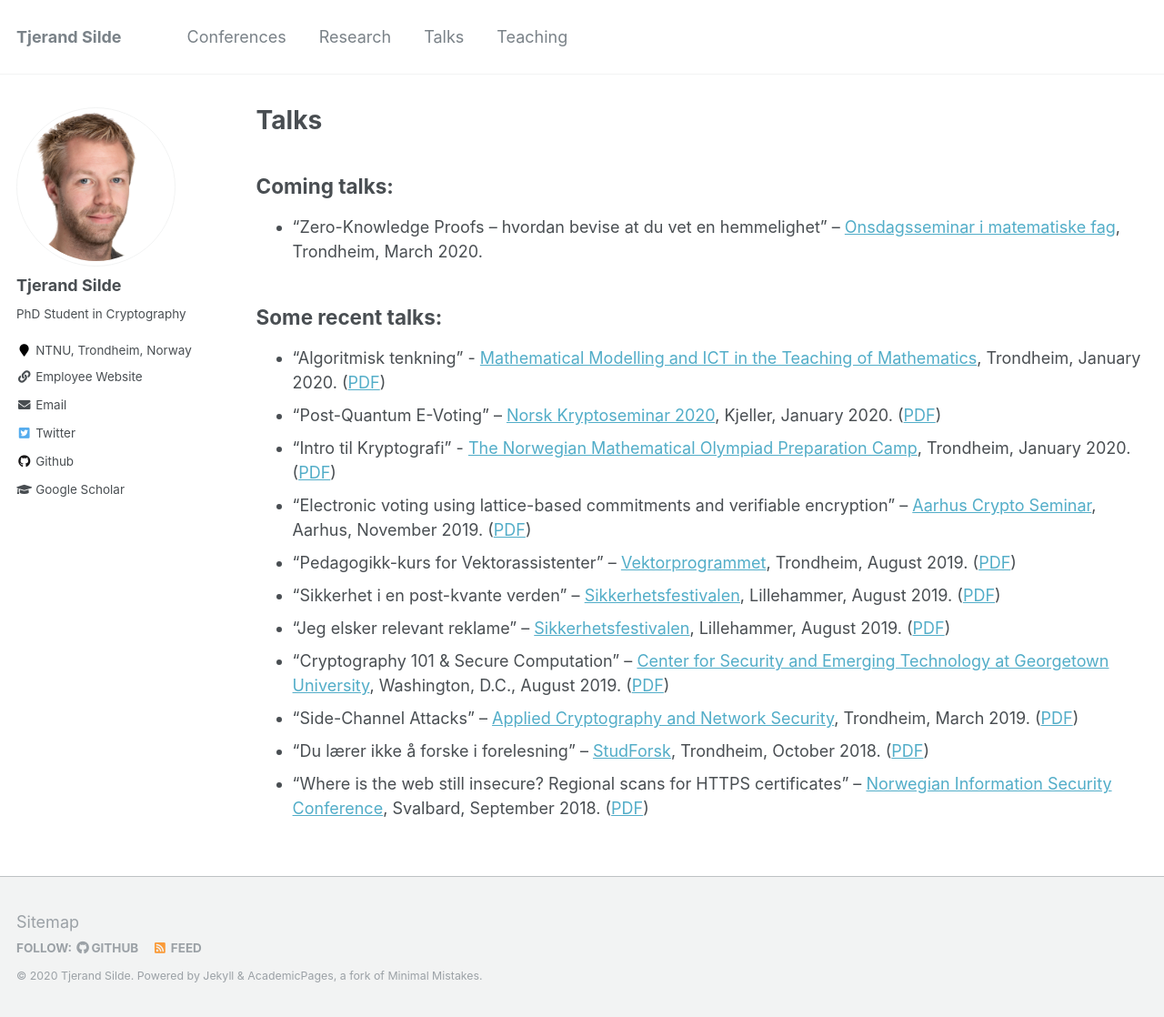
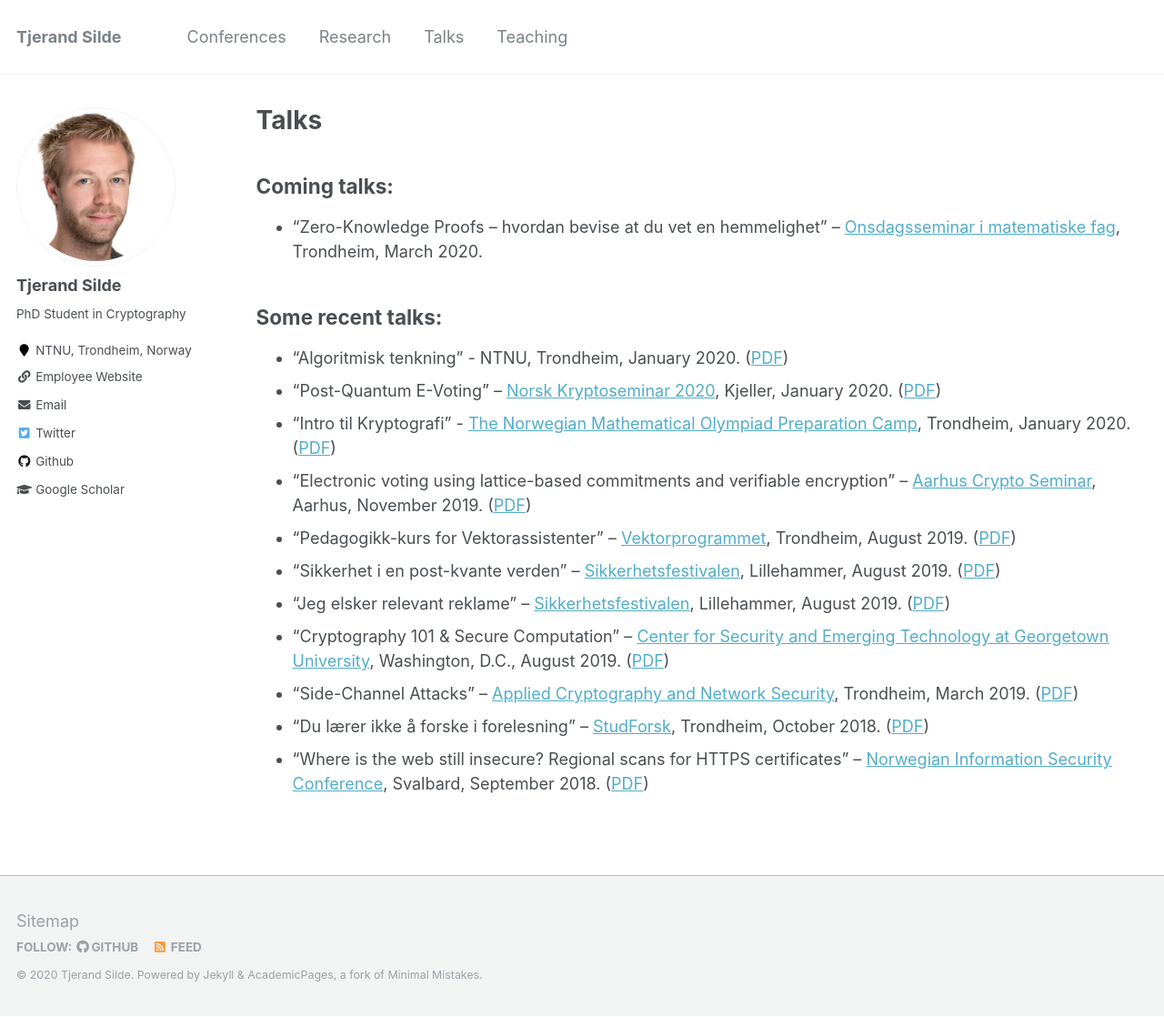
Before and after one commit to tjesi/tjesi.github.io, a Jekyll site: the page built from _pages/talks.md, in a window 1280 px wide and 1118 px high. Shown: the whole window at 91% size. Built offline with Jekyll 4.4.1, drawn with Linux system fonts in a browser that asks for light colours.

Commit message:
Update talks.md

```diff
--- a/_pages/talks.md
+++ b/_pages/talks.md
@@ -11,7 +11,7 @@ author_profile: true
 
 ## Some recent talks:
 
-* "Algoritmisk tenkning" - [Mathematical Modelling and ICT in the Teaching of Mathematics](https://www.ntnu.edu/studies/courses/SKOLE6232), Trondheim, January 2020. ([PDF](https://tjerandsilde.no/files/algoritmisktankegang.pdf))
+* "Algoritmisk tenkning" - NTNU, Trondheim, January 2020. ([PDF](https://tjerandsilde.no/files/algoritmisktankegang.pdf))
 * "Post-Quantum E-Voting" – [Norsk Kryptoseminar 2020](https://wiki.math.ntnu.no/nks/nks20), Kjeller, January 2020. ([PDF](https://tjerandsilde.no/files/NKS2020.pdf))
 * "Intro til Kryptografi" - [The Norwegian Mathematical Olympiad Preparation Camp](https://abelkonkurransen.no/en), Trondheim, January 2020. ([PDF](https://tjerandsilde.no/files/Abelforedrag.pdf))
 * “Electronic voting using lattice-based commitments and verifiable encryption” – [Aarhus Crypto Seminar](https://cs.au.dk/~oech/seminar.html), Aarhus, November 2019. ([PDF](https://tjerandsilde.no/files/Aarhus_Crypto_Seminar_Presentation.pdf))
```
